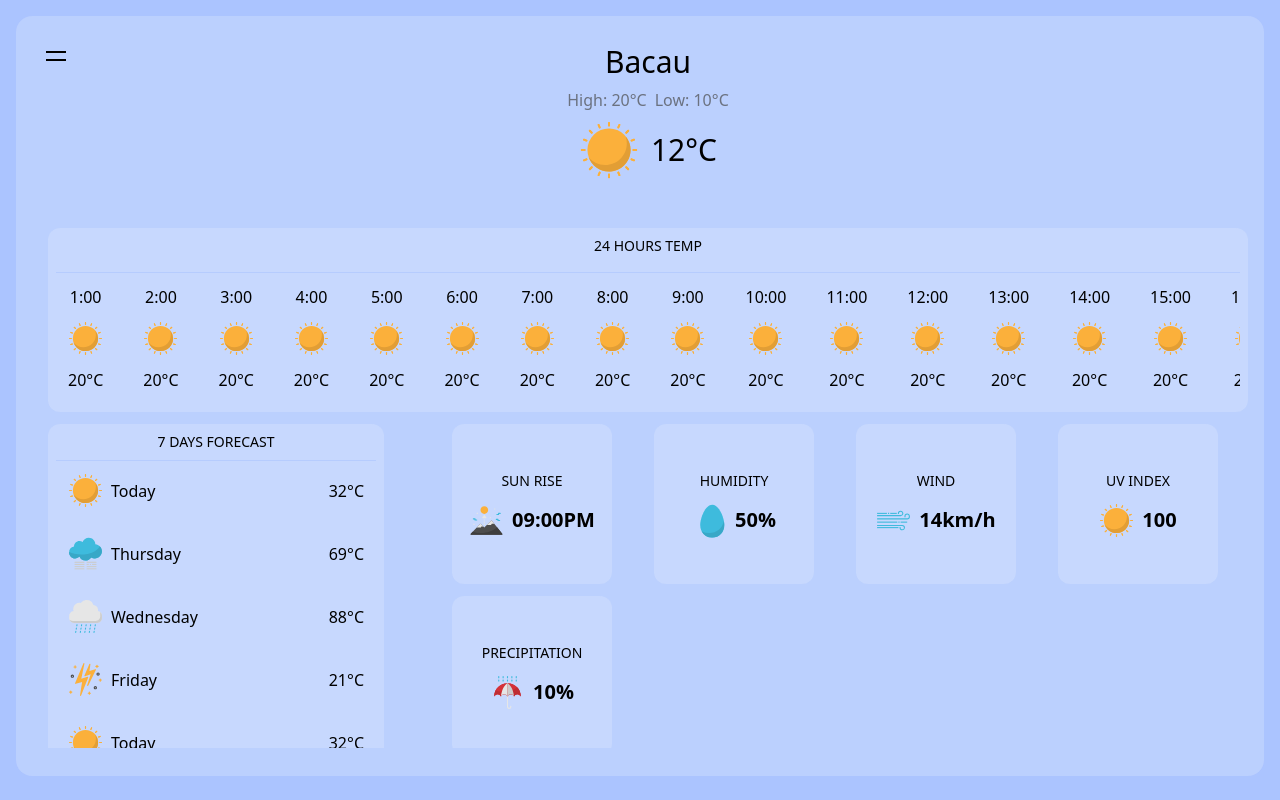
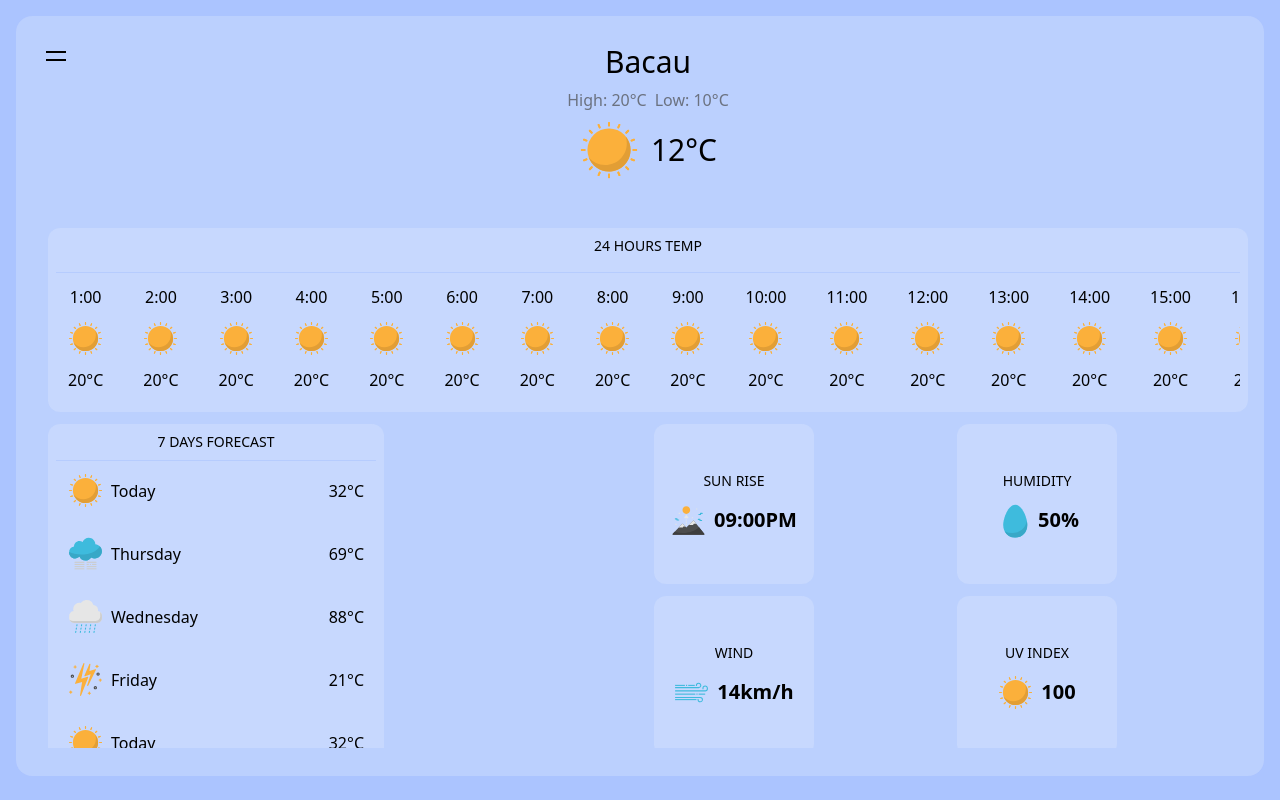
Before and after one commit to rsh1337/weather-app, a Next.js app: page / in a window 1280 px wide. Built offline with nearby package versions, Linux system fonts and the light colour scheme.

Commit message:
Remove xl size from index

```diff
--- a/src/pages/index.js
+++ b/src/pages/index.js
@@ -13,7 +13,7 @@ export default function Index({isOpen}) {
 			<div className={'mt-12 rounded-xl'}>
 				<DailyTemp />
 			</div>
-			<div className={`flex flex-row flex-wrap justify-center sm:grid sm:grid-cols-3 md:grid-cols-4 2xl:grid-cols-8 xl:grid-cols-6 lg:${gridClass} grid-rows-3 grid-flow-dense gap-3 mt-3`}>
+			<div className={`flex flex-row flex-wrap justify-center sm:grid sm:grid-cols-3 md:grid-cols-4 2xl:grid-cols-8 lg:${gridClass} grid-rows-3 grid-flow-dense gap-3 mt-3`}>
 				<div className={"col-span-2 row-span-3"}>
 					<Weekly />
 				</div>
```
